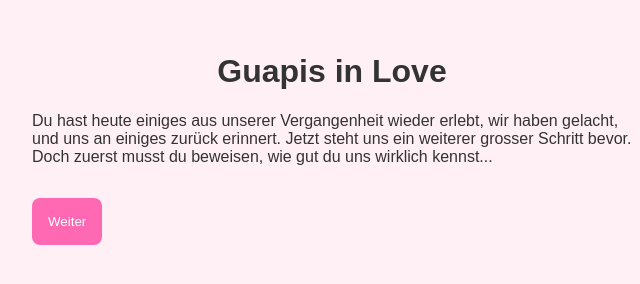
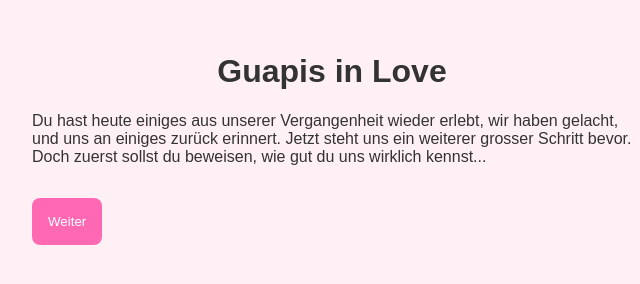
Before and after one commit to Guapis21/Guapis, a plain HTML site: page index.html in a window 1280 px wide. Shown: the full height of the page, 308-948 px from the left. Drawn offline with Linux system fonts and the light colour scheme.

Commit message:
Update index.html

```diff
--- a/index.html
+++ b/index.html
@@ -22,7 +22,7 @@
   <script>
     const game = document.getElementById('game');const screens = [
   {
-    text: 'Du hast heute einiges aus unserer Vergangenheit wieder erlebt, wir haben gelacht, und uns an einiges zurück erinnert. Jetzt steht uns ein weiterer grosser Schritt bevor. Doch zuerst musst du beweisen, wie gut du uns wirklich kennst...'
+    text: 'Du hast heute einiges aus unserer Vergangenheit wieder erlebt, wir haben gelacht, und uns an einiges zurück erinnert. Jetzt steht uns ein weiterer grosser Schritt bevor. Doch zuerst sollst du beweisen, wie gut du uns wirklich kennst...'
   },
   {
     question: 'Welche dieser Aussagen würde am ehesten in einem eurer Gespräche auftauchen?',
```
